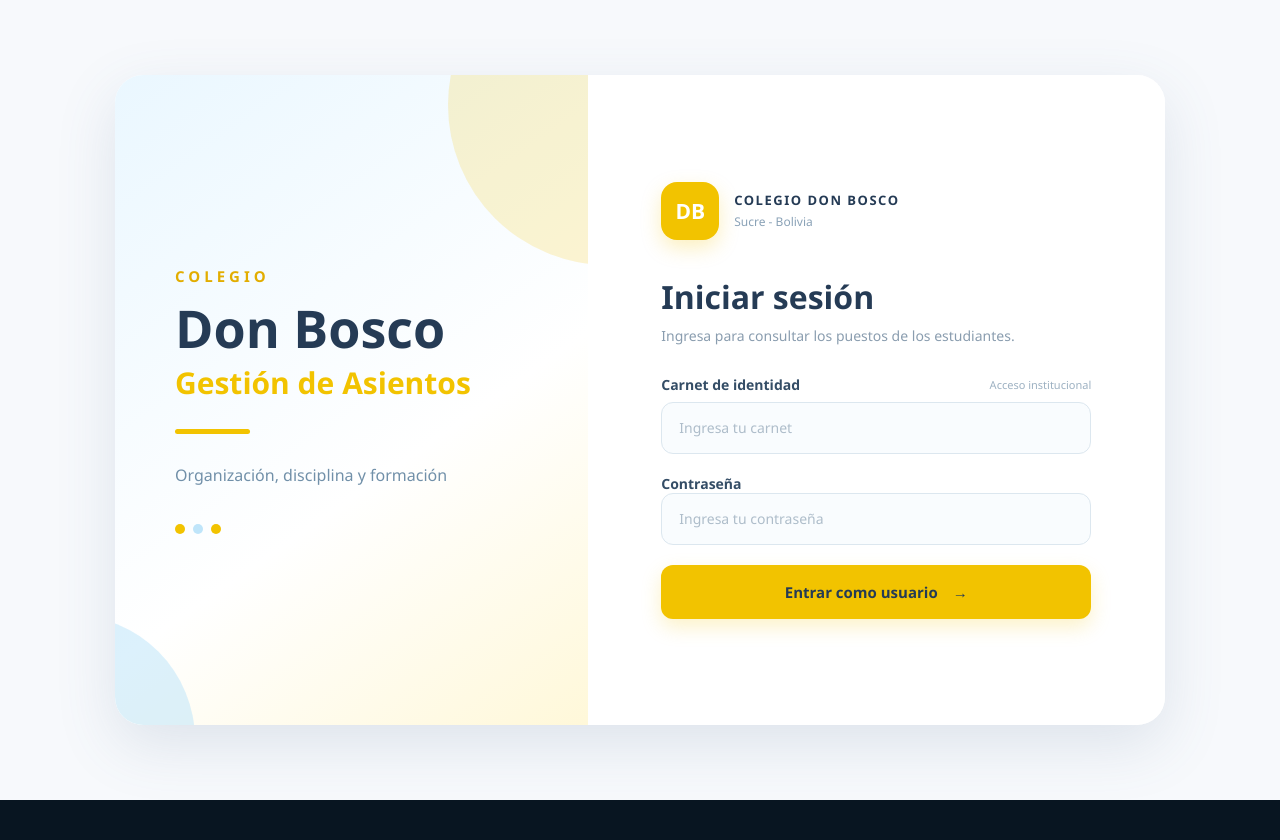
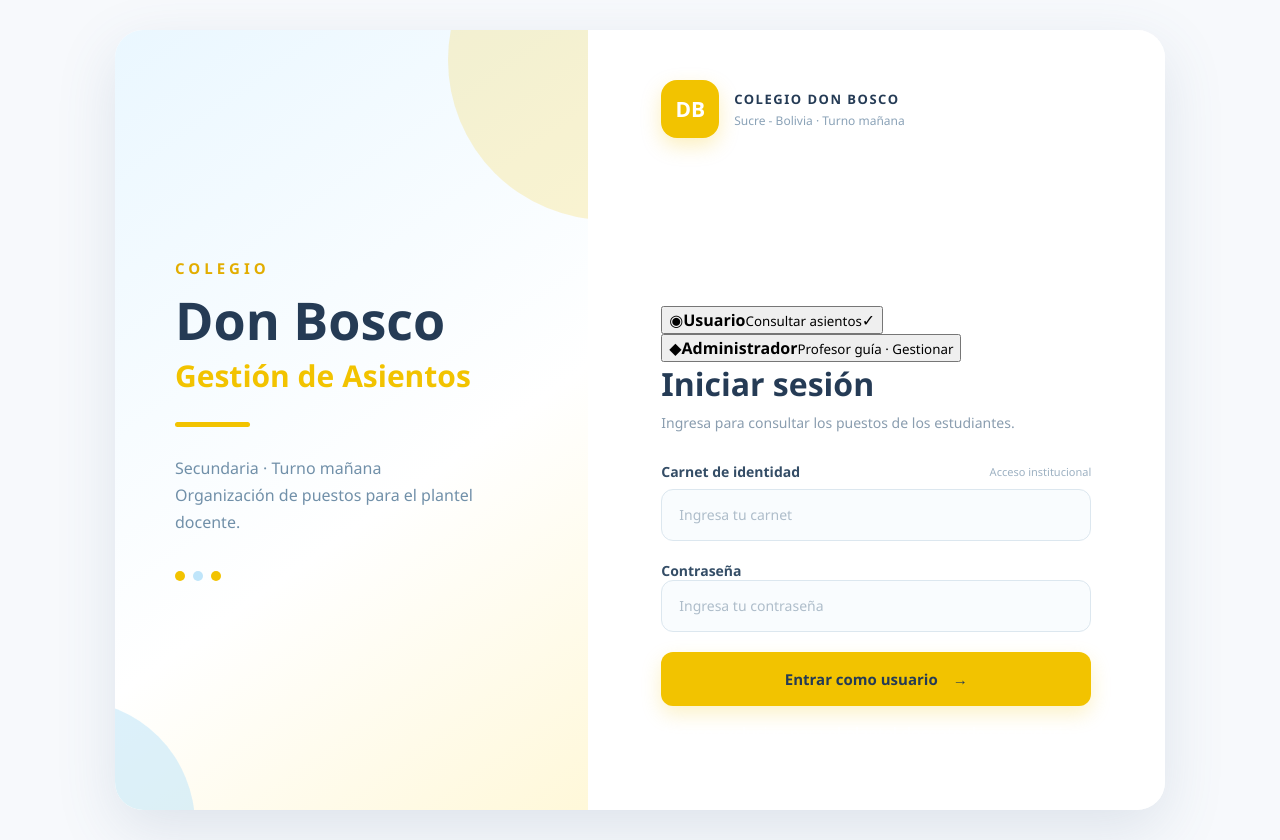
Before and after one commit to wilber-c-o/web-puestos, a React (Vite) app: page /login in a window 1280 px wide. Before the commit the page ends 800 px from the top, so only its background shows below. Built offline with nearby package versions, Linux system fonts and the light colour scheme.

Commit message:
Add side-by-side Usuario and Administrador login options

```diff
--- a/src/pages/auth/LoginPage.tsx
+++ b/src/pages/auth/LoginPage.tsx
@@ -1,7 +1,7 @@
 import { useState } from "react";
 import { useNavigate } from "react-router-dom";
 
-import type { LoginCredentials } from "../../types/auth";
+import type { LoginCredentials, UserRole } from "../../types/auth";
 import { authRepository } from "../../repositories/authRepository";
 import LoginForm from "../../components/auth/LoginForm";
 
@@ -9,9 +9,14 @@ import "./loginpage.css";
 
 export default function LoginPage() {
   const navigate = useNavigate();
-
+  const [selectedRole, setSelectedRole] = useState<UserRole>("USUARIO");
   const [isLoading, setIsLoading] = useState(false);
   const [error, setError] = useState("");
+
+  const handleRoleChange = (role: UserRole) => {
+    setSelectedRole(role);
+    setError("");
+  };
 
   const handleLogin = (credentials: LoginCredentials) => {
     setError("");
@@ -20,70 +25,109 @@ export default function LoginPage() {
     const user = authRepository.login(credentials);
 
     if (!user) {
-      setError("El carnet o la contraseña son incorrectos.");
+      setError(
+        selectedRole === "ADMIN"
+          ? "El carnet o la contraseña del administrador son incorrectos."
+          : "El carnet o la contraseña del usuario son incorrectos."
+      );
       setIsLoading(false);
       return;
     }
 
     setIsLoading(false);
-    navigate("/");
+    navigate("/", { replace: true });
   };
 
   return (
     <main className="login-page">
       <div className="login-container">
-
         <section className="login-brand">
-          <div className="yellow-circle yellow-circle-one"></div>
-          <div className="yellow-circle yellow-circle-two"></div>
+          <div className="yellow-circle yellow-circle-one" />
+          <div className="yellow-circle yellow-circle-two" />
 
           <div className="brand-content">
             <p className="brand-small">COLEGIO</p>
-
             <h1>
               Don Bosco
               <span>Gestión de Asientos</span>
             </h1>
-
-            <div className="brand-line"></div>
-
+            <div className="brand-line" />
             <p className="brand-description">
-              Organización, disciplina y formación
+              Secundaria · Turno mañana
+              <br />
+              Organización de puestos para el plantel docente.
             </p>
-
             <div className="brand-decoration">
-              <span></span>
-              <span></span>
-              <span></span>
+              <span />
+              <span />
+              <span />
             </div>
           </div>
         </section>
 
         <section className="login-section">
-
           <div className="login-card">
-
             <div className="login-card-top">
-              <div className="db-logo">
-                DB
-              </div>
-
+              <div className="db-logo">DB</div>
               <div>
                 <p>COLEGIO DON BOSCO</p>
-                <span>Sucre - Bolivia</span>
+                <span>Sucre - Bolivia · Turno mañana</span>
               </div>
             </div>
 
+            <div className="access-heading">
+              <p className="access-eyebrow">PLANTEL DOCENTE</p>
+              <h2>Selecciona tu acceso</h2>
+              <p>Elige el tipo de cuenta antes de iniciar sesión.</p>
+            </div>
+
+            <div className="role-options" role="group" aria-label="Tipo de acceso">
+              <button
+                type="button"
+                className={`role-option ${selectedRole === "USUARIO" ? "role-option-active" : ""}`}
+                aria-pressed={selectedRole === "USUARIO"}
+                onClick={() => handleRoleChange("USUARIO")}
+              >
+                <span className="role-option-icon" aria-hidden="true">◉</span>
+                <span className="role-option-copy">
+                  <strong>Usuario</strong>
+                  <small>Consultar asientos</small>
+                </span>
+                <span className="role-option-check" aria-hidden="true">
+                  {selectedRole === "USUARIO" ? "✓" : ""}
+                </span>
+              </button>
+
+              <button
+                type="button"
+                className={`role-option ${selectedRole === "ADMIN" ? "role-option-active role-option-admin" : ""}`}
+                aria-pressed={selectedRole === "ADMIN"}
+                onClick={() => handleRoleChange("ADMIN")}
+              >
+                <span className="role-option-icon" aria-hidden="true">◆</span>
+                <span className="role-option-copy">
+                  <strong>Administrador</strong>
+                  <small>Profesor guía · Gestionar</small>
+                </span>
+                <span className="role-option-check" aria-hidden="true">
+                  {selectedRole === "ADMIN" ? "✓" : ""}
+                </span>
+              </button>
+            </div>
+
             <LoginForm
+              key={selectedRole}
+              role={selectedRole}
               onSubmit={handleLogin}
               isLoading={isLoading}
               error={error}
             />
 
+            <p className="login-footer-note">
+              Acceso exclusivo para el plantel docente de secundaria.
+            </p>
           </div>
-
         </section>
-
       </div>
     </main>
   );
```
